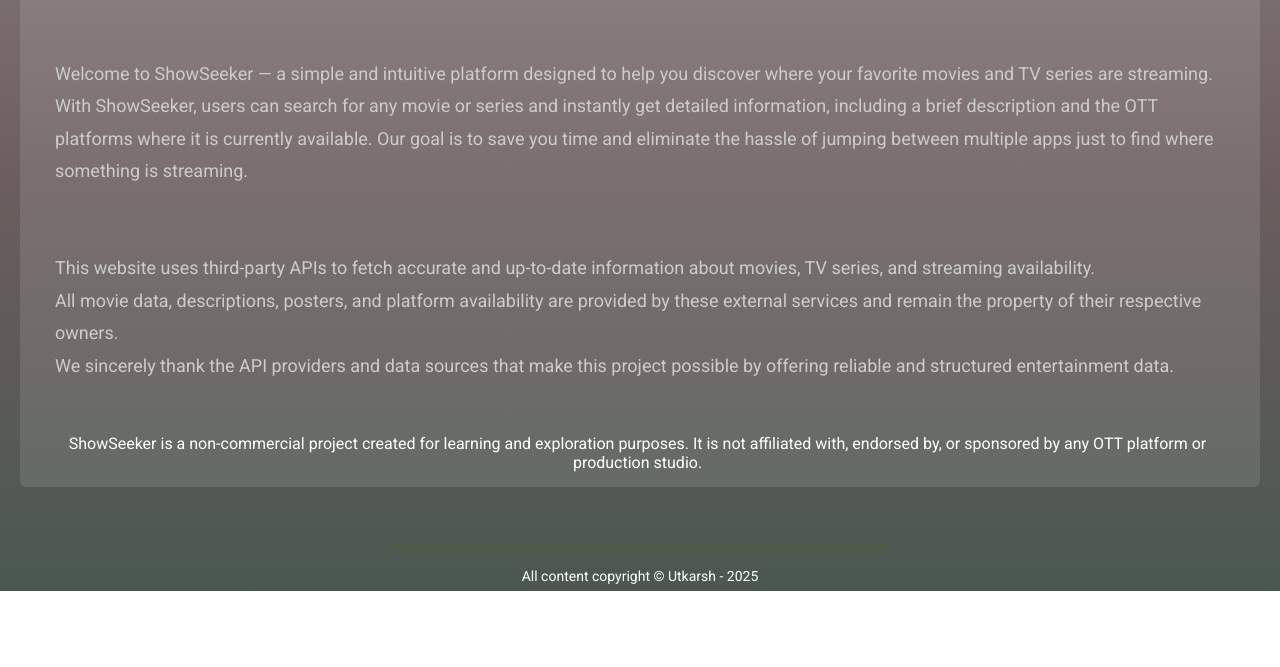
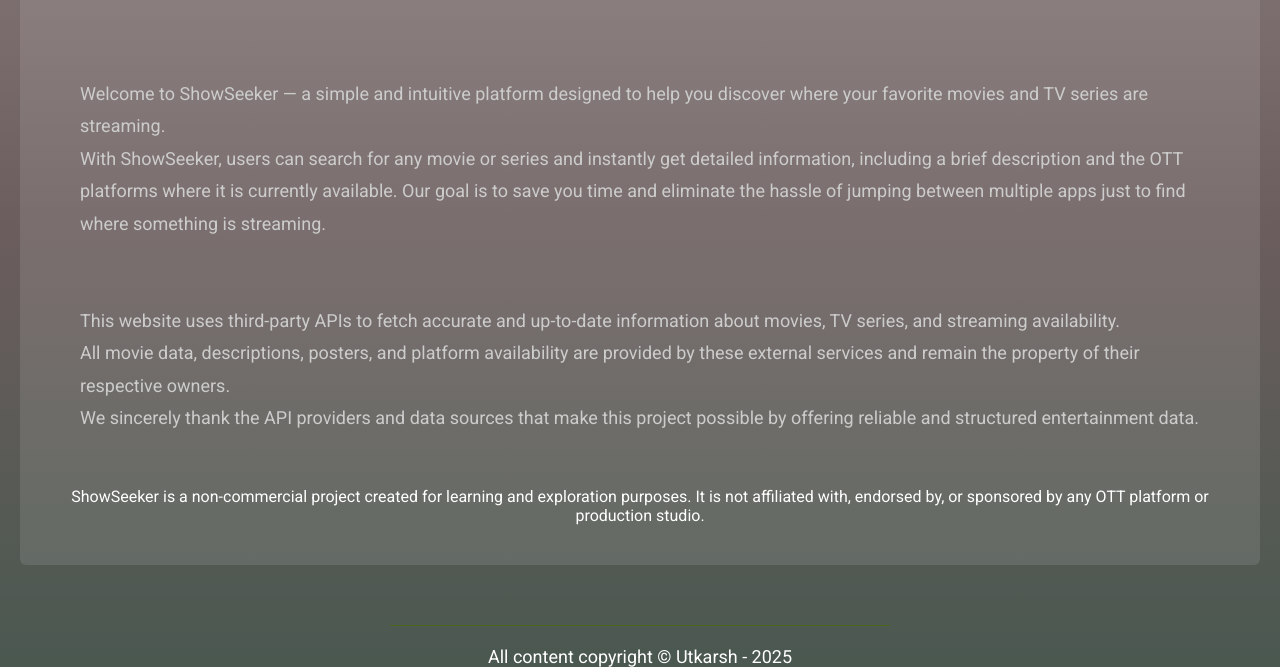
Before and after one commit to utkarshcs18/ShowSeeker, a plain HTML site: page credit.html in a window 1280 px wide. Shown: the part 209-876 px from the top of the page. Before the commit the page ends 800 px from the top, so only its background shows below. Drawn offline with Linux system fonts and the light colour scheme.

Commit message:
add new css

```diff
--- a/main.css
+++ b/main.css
@@ -202,7 +202,7 @@ main {
     justify-content: center;
     align-items: center;
     text-align: center;
-    padding: 20px 20px 15px 15px;
+    padding: 40px;
     background: rgba(255, 255, 255, 0.1);
     border-radius: 6px;
     cursor: pointer;
@@ -214,7 +214,7 @@ main {
 }
 
 .about > p {
-    font-size: 18px;
+    font-size: 20px;
     color: #aaa;
     line-height: 1.6;
     margin-bottom: 15px;
@@ -239,14 +239,14 @@ main {
     text-align: center;
     padding: 40px;
     color: #ffffff;
-    font-size: 14px;
+    font-size: 18px;
     cursor: pointer;
 }
 
 .footer1{
     text-align: center;
     color: #ffffff;
-    font-size: 14px;
+    font-size: 18px;
     cursor: pointer;
 }
 
```
